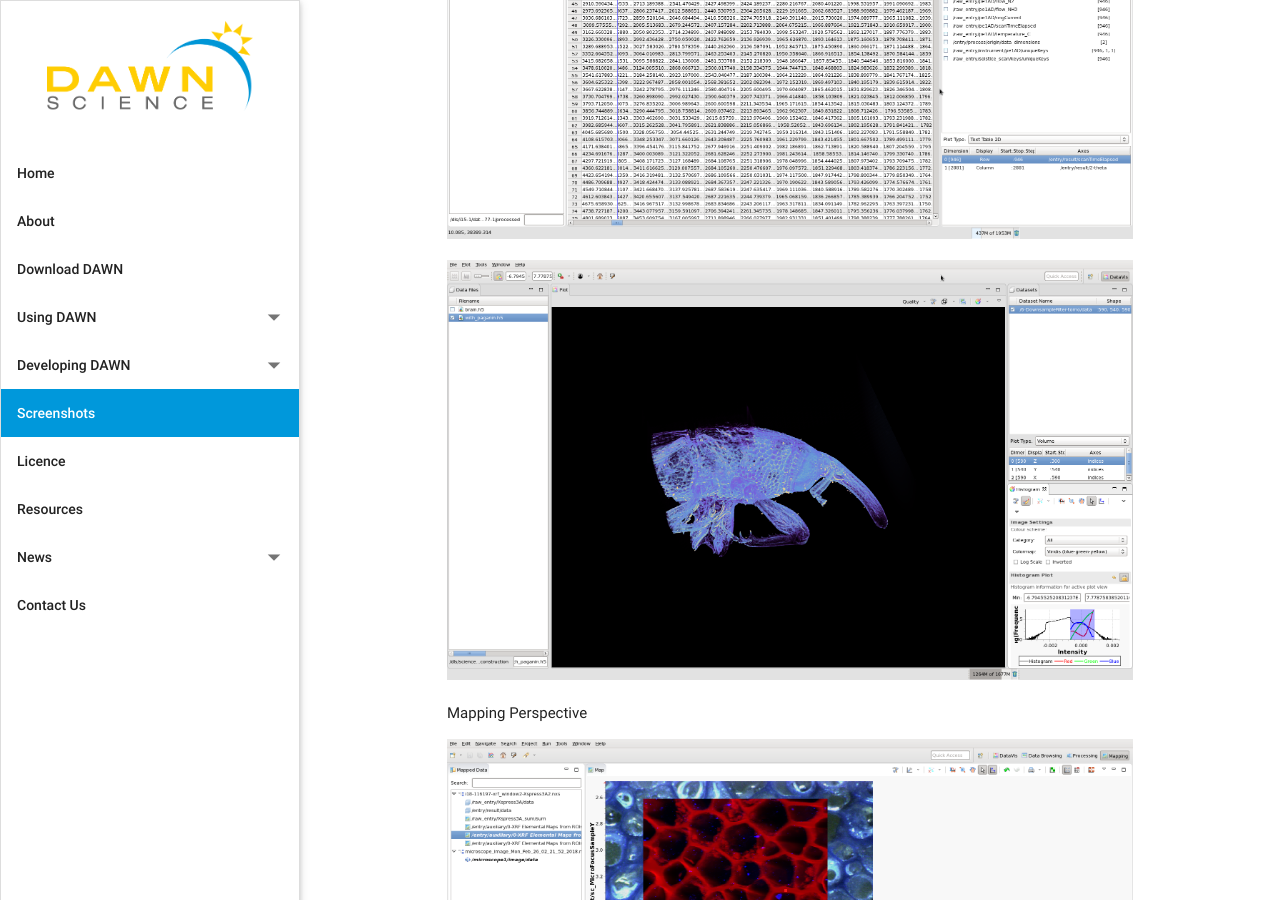
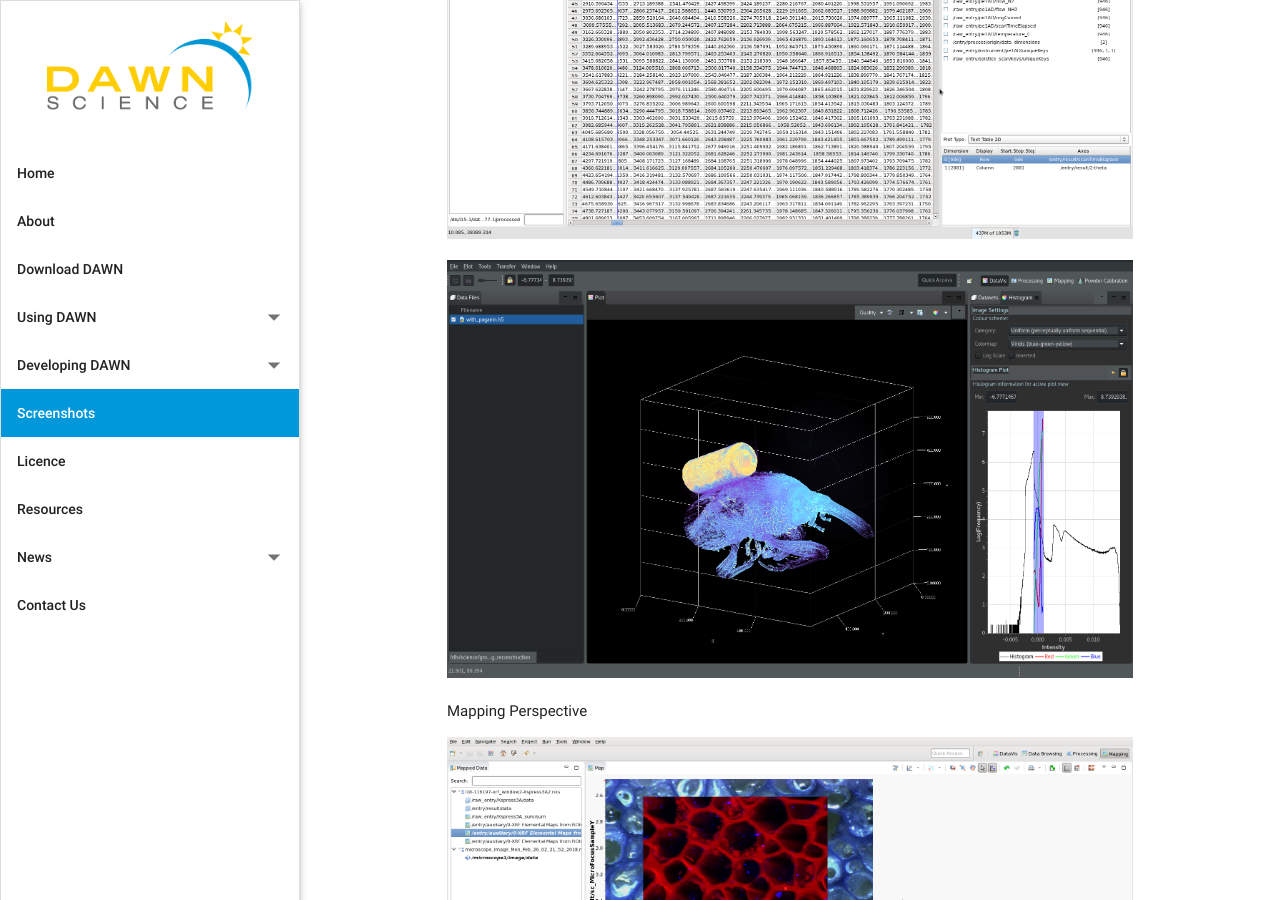
Before and after one commit to DawnScience/dawn-website, a Jekyll site: the page built from _pages/05_screenshots.md, in a window 1280 px wide and 900 px high, scrolled down 1201 px. Built offline with Jekyll 4.4.1, drawn with Linux system fonts in a browser that asks for light colours; nearby versions of some CDN libraries.

Commit message:
more screenshots - dark mode

```diff
--- a/_pages/05_screenshots.md
+++ b/_pages/05_screenshots.md
@@ -11,8 +11,10 @@
 
 ![Figure](/assets/pages/screenshots/datavis_spreadsheet.png)
 
-![Figure](/assets/pages/screenshots/datavis_volume.png)
+![Figure](/assets/pages/screenshots/datavis_dark_volume.png)
 
 Mapping Perspective
 
 ![Figure](/assets/pages/screenshots/mapping.png)
+
+![Figure](/assets/pages/screenshots/mapping_dark.png)
```
Also changed, not shown: assets/pages/screenshots/datavis_dark_volume.png (added), assets/pages/screenshots/datavis_volume.png (deleted), assets/pages/screenshots/mapping_dark.png (added).
